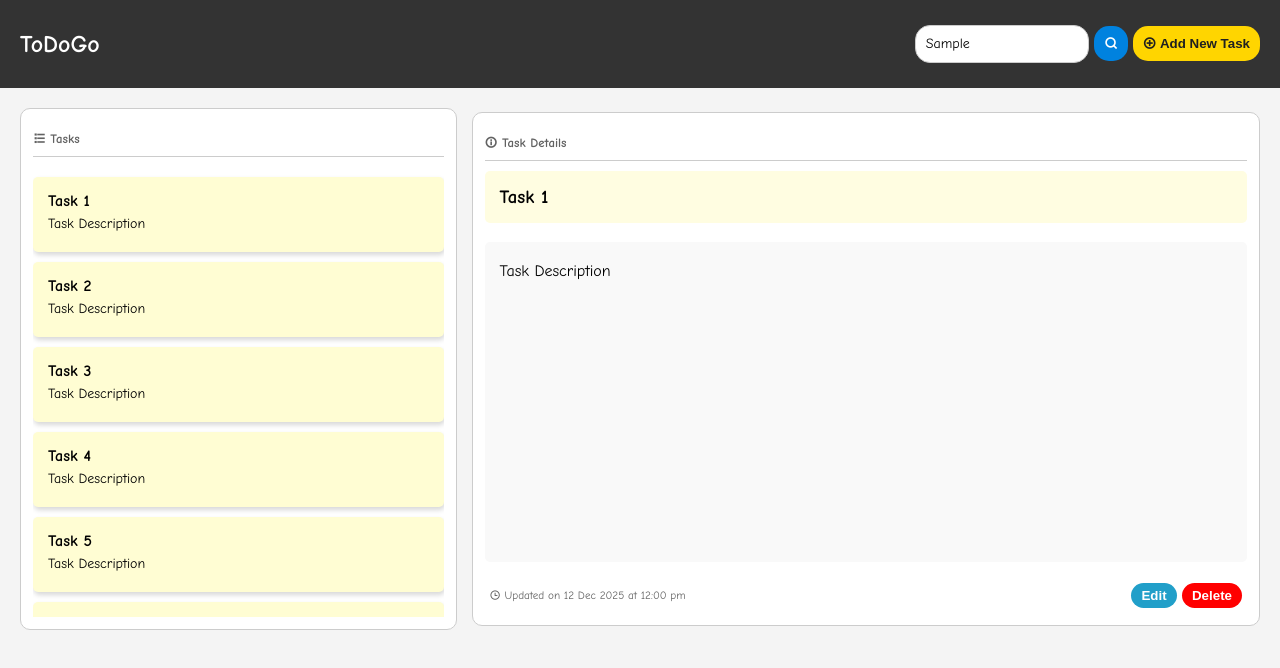
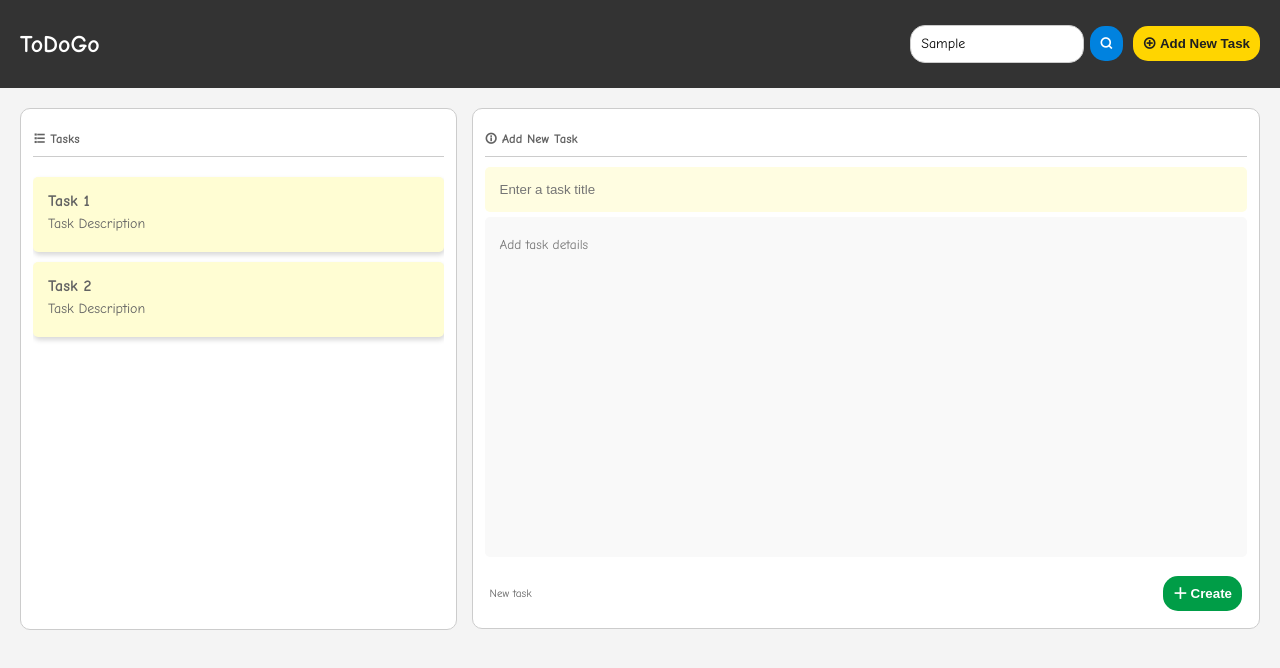
Before and after one commit to RudraPankaj/JS_ToDoListApp, a plain HTML site: page index.html in a window 1280 px wide. Both pictures are taken after typing "Sample" into the empty fields and a click on the button "Add New Task". Drawn offline with nearby package versions, Linux system fonts and the light colour scheme.

Commit message:
added button functionality

```diff
--- a/index.html
+++ b/index.html
@@ -7,7 +7,7 @@
     <link rel="preconnect" href="https://fonts.googleapis.com">
     <link rel="preconnect" href="https://fonts.gstatic.com" crossorigin>
     <link href="https://fonts.googleapis.com/css2?family=Comic+Neue:ital,wght@0,300;0,400;0,700;1,300;1,400;1,700&display=swap" rel="stylesheet">
-    <link href="https://cdn.jsdelivr.net/npm/remixicon@3.6.0/fonts/remixicon.css" rel="stylesheet">
+    <link href="https://cdn.jsdelivr.net/npm/remixicon@4.6.0/fonts/remixicon.css" rel="stylesheet">
     <title>To Do Go - Home</title>
 </head>
 <body>
@@ -18,11 +18,13 @@
         </div>
         <div class="right-nav-container">
             <span class="search-box">
-                <input type="text" placeholder="Search tasks..." class="search-input">
-                <button class="search-btn"><i class="ri-search-line"></i></button>
+                <form action="index.html" method="get">
+                    <input type="text" placeholder="Search tasks..." class="search-input" name="query">
+                    <button class="search-btn" type="submit"><i class="ri-search-line"></i></button>
+                </form>
             </span>
             <span class="add-new-task">
-                <button class="add-task-btn"><i class="ri-add-circle-line"></i> Add New Task</button>
+                <button class="add-task-btn" id="add-task-btn"><i class="ri-add-circle-line"></i> Add New Task</button>
             </span>
         </div>
     </section>
@@ -33,62 +35,73 @@
                 <h2><i class="ri-list-check"></i> Tasks</h2>
             </div>
             <div class="task-list">
+                <a href="index.html?taskid=1">
                     <div class="task-item">
                         <h3 class="task-title">Task 1</h3>
                         <p class="task-description">Task Description</p>
                     </div>
+                </a>
+                <a href="index.html?taskid=2">
                     <div class="task-item">
                         <h3 class="task-title">Task 2</h3>
                         <p class="task-description">Task Description</p>
                     </div>
-                <div class="task-item">
-                    <h3 class="task-title">Task 3</h3>
-                    <p class="task-description">Task Description</p>
-                </div>
-                <div class="task-item">
-                    <h3 class="task-title">Task 4</h3>
-                    <p class="task-description">Task Description</p>
-                </div>
-                <div class="task-item">
-                    <h3 class="task-title">Task 5</h3>
-                    <p class="task-description">Task Description</p>
-                </div>
-                <div class="task-item">
-                    <h3 class="task-title">Task 6</h3>
-                    <p class="task-description">Task Description</p>
-                </div>
-                <div class="task-item">
-                    <h3 class="task-title">Task 7</h3>
-                    <p class="task-description">Task Description</p>
-                </div>
+                </a>
             </div>
         </div>
 
-        <div class="task-view-container">
+        <div class="task-view-container" id="task-view-container">
             <div class="task-view-header">
                 <h2><i class="ri-information-line"></i> Task Details</h2>
             </div>
             <div class="task-view">
                 <div class="task-view-item">
 
-                    <h3 class="task-header">Task 1</h3>
-                    <p class="task-description">Task Description</p>
+                    <input type="text" class="task-title" id="task-title" placeholder="Task 1" disabled>
+                    <textarea class="task-description" id="task-description" placeholder="Task Description" disabled></textarea>
 
-                    <div class="task-footer">
-                        <span class="task-date-time">
+                    <div class="task-footer" id="task-footer">
+                        <span class="task-date-time" id="task-date-time">
                             <span class="task-date"><i class="ri-time-line"></i> Updated on <span class="js-date">12 Dec 2025</span></span>
                             <span class="task-time">at <span class="js-time">12:00 pm</span></span>
                         </span>
                         <span class="task-actions">
-                            <button class="edit-task-btn">Edit</button>
-                            <button class="delete-task-btn">Delete</button>
+                            <button class="save-task-btn" id="save-task-btn">Save</button>
+                            <button class="edit-task-btn" id="edit-task-btn">Edit</button>
+                            <button class="delete-task-btn" id="delete-task-btn">Delete</button>
                         </span>
                     </div>
 
                 </div>
             </div>
         </div>
+
+        <div class="task-create-container" id="task-create-container">
+            <div class="task-create-header">
+                <h2><i class="ri-information-line"></i> Add New Task</h2>
+            </div>
+            <div class="task-create">
+                <div class="task-create-item">
+
+                    <form id="userForm">
+                        <input type="text" class="task-create-title" id="task-create-title" placeholder="Enter a task title" required>
+                        <textarea class="task-create-description" id="task-create-description" placeholder="Add task details" required></textarea>
+
+                        <div class="task-create-footer" id="task-create-footer">
+                            <span class="task-date-time" id="task-date-time">
+                                New task
+                            </span>
+                            <span class="task-create-actions">
+                                <button class="create-task-btn" id="create-task-btn"><i class="ri-add-large-line"></i> Create</button>
+                            </span>
+                        </div>
+                    </form>
+
+                </div>
+            </div>
+        </div>
     </section>
 
+    <script src="scripts.js"></script>
 </body>
 </html>
--- /dev/null
+++ b/scripts.js
@@ -0,0 +1,44 @@
+// == Containers
+let taskListContainer = document.getElementById('task-list-container');
+let taskViewContainer = document.getElementById('task-view-container');
+let createTaskContainer = document.getElementById('task-create-container');
+// == Buttons
+let editTaskBtn = document.getElementById('edit-task-btn');
+let saveTaskBtn = document.getElementById('save-task-btn');
+let deleteTaskBtn = document.getElementById('delete-task-btn');
+// == Task view elements
+let taskTitle = document.getElementById('task-title');
+let taskDescription = document.getElementById('task-description');
+let taskDateTime = document.getElementById('task-date-time');
+let taskFooter = document.getElementById('task-footer');
+
+// Pressing Add New Task button will show create task form
+document.getElementById('add-task-btn').addEventListener('click', () => {
+    createTaskContainer.style.display = 'block';
+    taskViewContainer.style.display = 'none';
+});
+
+// Pressing edit button will make the text description editable
+editTaskBtn.addEventListener('click', () => {
+    taskDescription.disabled = false;
+    taskTitle.disabled = false;
+    taskDescription.focus();
+
+    editTaskBtn.style.display = 'none';
+    deleteTaskBtn.style.display = 'none';
+    taskDateTime.style.display = 'none';
+    taskFooter.style.justifyContent = 'flex-end';
+    saveTaskBtn.style.display = 'inline';
+});
+
+// Pressing save button will save the changes made to the text description
+saveTaskBtn.addEventListener('click', () => {
+    taskDescription.disabled = true;
+    taskTitle.disabled = true;
+
+    editTaskBtn.style.display = 'inline';
+    taskDateTime.style.display = 'inline';
+    deleteTaskBtn.style.display = 'inline';
+    taskFooter.style.justifyContent = 'space-between';
+    saveTaskBtn.style.display = 'none';
+});
--- a/styles.css
+++ b/styles.css
@@ -3,6 +3,66 @@ body {
     background-color: #f4f4f4;
     margin: 0;
     padding: 0;
+}
+
+/*===============================
+=           Button CSS          =
+===============================*/
+.task-create-actions .create-task-btn {
+    background-color: #009d47;
+    color: #ffffff;
+    font-weight: bold;
+    border: none;
+    padding: 10px;
+    border-radius: 15px;
+    cursor: pointer;
+    transition: all 0.3s ease;
+}
+.task-create-actions .create-task-btn:hover {
+    background-color: #007f3d;
+}
+
+.task-actions .save-task-btn {
+    display: none;
+    background-color: #009d47;
+    color: #ffffff;
+    font-weight: bold;
+    border: none;
+    padding: 5px 10px;
+    border-radius: 15px;
+    cursor: pointer;
+    transition: all 0.3s ease;
+}
+.task-actions .save-task-btn:hover {
+    background-color: #007f3d;
+}
+
+.task-footer button.edit-task-btn {
+    background-color: #219fc9;
+    color: #ffffff;
+    font-weight: bold;
+    border: none;
+    padding: 5px 10px;
+    border-radius: 15px;
+    cursor: pointer;
+    transition: all 0.3s ease;
+}
+.task-footer button.edit-task-btn:hover {
+    background-color: #0077b6;
+}
+
+.task-footer button.delete-task-btn {
+    background-color: #ff0000;
+    color: #ffffff;
+    font-weight: bold;
+    border: none;
+    padding: 5px 10px;
+    border-radius: 15px;
+    cursor: pointer;
+    transition: all 0.3s ease;
+}
+.task-footer button.delete-task-btn:hover {
+    background-color: #d40000;
 }
 
 /*===============================
@@ -48,6 +108,17 @@ body {
     cursor: pointer;
 }
 
+.left-nav-container a {
+    text-decoration: none;
+    color: #fff;
+}
+.right-nav-container {
+    display: flex;
+    justify-content: space-between;
+    align-items: center;
+    column-gap: 10px;
+}
+
 /*===============================
 =           Main CSS            =
 ===============================*/
@@ -58,10 +129,6 @@ body {
     justify-content: center;
     align-items: center;
     margin: 20px;
-}
-.left-nav-container a {
-    text-decoration: none;
-    color: #fff;
 }
 
 .task-list-container {
@@ -87,6 +154,11 @@ body {
 }
 .task-list::-webkit-scrollbar {
     display: none;
+}
+
+.task-list a {
+    text-decoration: none;
+    color: #626262;
 }
 
 .task-list .task-item {
@@ -118,7 +190,17 @@ body {
     padding: 12px;
 }
 
-.task-view-container .task-view-header h2 {
+.task-create-container {
+    width: 65%;
+    background-color: #fff;
+    border: 1px solid #ccc;
+    border-radius: 10px;
+    padding: 12px;
+    display: none;
+}
+
+.task-view-container .task-view-header h2,
+.task-create-container .task-create-header h2 {
     color: #626262;
     font-size: 0.8em;
     margin: 0;
@@ -126,22 +208,48 @@ body {
     border-bottom: 1px solid #ccc;
 }
 
-.task-view-item .task-header {
+.task-view-item .task-title,
+.task-create-item .task-create-title {
     background-color: #fffde1;
+    outline: none;
+    border: none;
+    width: 100%;
+    box-sizing: border-box;
     padding: 15px;
     border-radius: 5px;
     margin-top: 10px;
 }
 
 .task-view-item .task-description {
+    font-family: "Comic Neue", serif;
+    box-sizing: border-box;
+    resize: none;
+    outline: none;
+    border: none;
+    width: 100%;
+    height: 350px;
     padding: 20px 15px;
     margin-top: 5px;
     border-radius: 5px;
-    height: 280px;
     background-color: #f9f9f9;
     overflow: auto;
 }
-.task-view-item .task-description::-webkit-scrollbar {
+.task-create-item .task-create-description {
+    font-family: "Comic Neue", serif;
+    box-sizing: border-box;
+    resize: none;
+    outline: none;
+    border: none;
+    width: 100%;
+    height: 340px;
+    padding: 20px 15px;
+    margin-top: 5px;
+    border-radius: 5px;
+    background-color: #f9f9f9;
+    overflow: auto;
+}
+.task-view-item .task-description::-webkit-scrollbar,
+.task-create-item .task-create-description::-webkit-scrollbar {
     display: none;
 }
 
@@ -150,7 +258,8 @@ body {
     margin: 0;
 }
 
-.task-view-item .task-footer {
+.task-view-item .task-footer,
+.task-create-item .task-create-footer {
     display: flex;
     justify-content: space-between;
     align-items: center;
@@ -158,37 +267,8 @@ body {
     margin-top: 10px;
 }
 
-.task-footer .task-date-time {
+.task-footer .task-date-time,
+.task-create-footer .task-date-time {
     font-size: 0.7em;
     color: #626262;
 }
-
-.task-footer button.edit-task-btn {
-    background-color: #219fc9;
-    color: #ffffff;
-    font-weight: bold;
-    border: none;
-    padding: 5px 10px;
-    border-radius: 15px;
-    cursor: pointer;
-    transition: all 0.3s ease;
-}
-
-.task-footer button.edit-task-btn:hover {
-    background-color: #0077b6;
-}
-
-.task-footer button.delete-task-btn {
-    background-color: #ff0000;
-    color: #ffffff;
-    font-weight: bold;
-    border: none;
-    padding: 5px 10px;
-    border-radius: 15px;
-    cursor: pointer;
-    transition: all 0.3s ease;
-}
-
-.task-footer button.delete-task-btn:hover {
-    background-color: #d40000;
-}
```
Also changed, not shown: script.js (deleted), search.html (added). Lines whose indentation alone changed are shown as unchanged.
